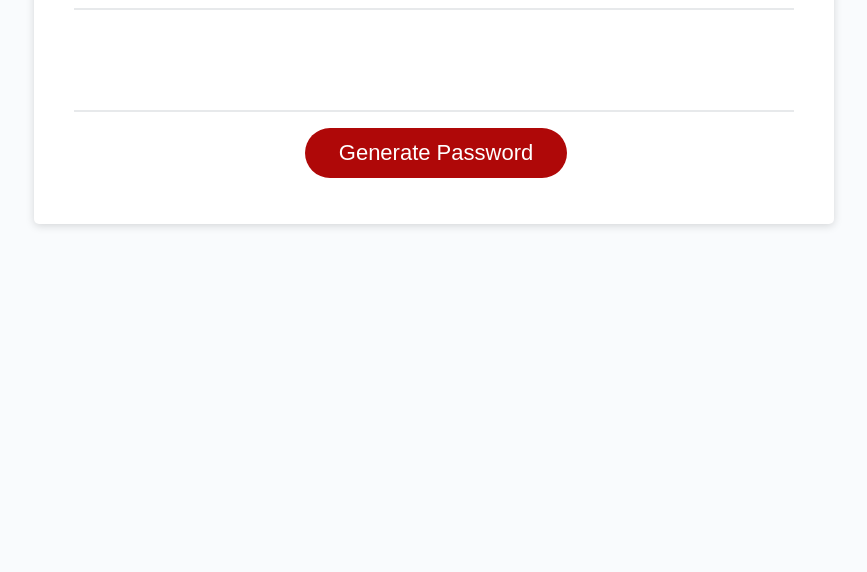
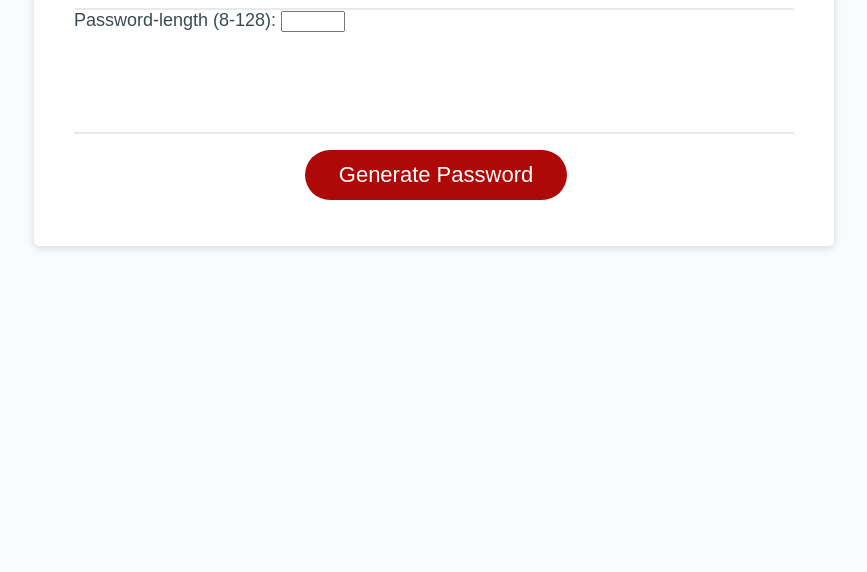
Before and after one commit to bskor66/password-generator, a plain HTML site: page index.html in a window 1280 px wide. Shown: the part 228-800 px from the top of the page, without its empty margins (206-1073 px from the left). Drawn offline with Linux system fonts and the light colour scheme.

Commit message:
add password length input

```diff
--- a/index.html
+++ b/index.html
@@ -16,6 +16,15 @@
 				<div class="card-header">
 					<h2>Generate a Password</h2>
 				</div>
+				<form>
+					<label for="password-length">Password-length (8-128): </label>
+					<input
+						type="number"
+						id="password-length"
+						name="password-length"
+						min="8"
+						max="128" />
+				</form>
 				<div class="card-body">
 					<textarea
 						readonly
```
